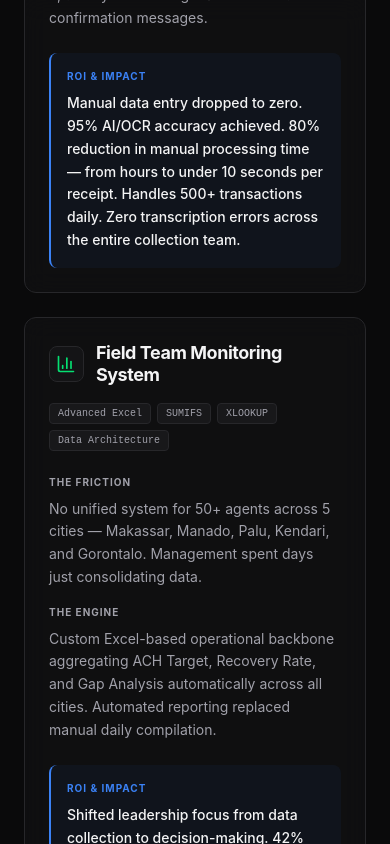
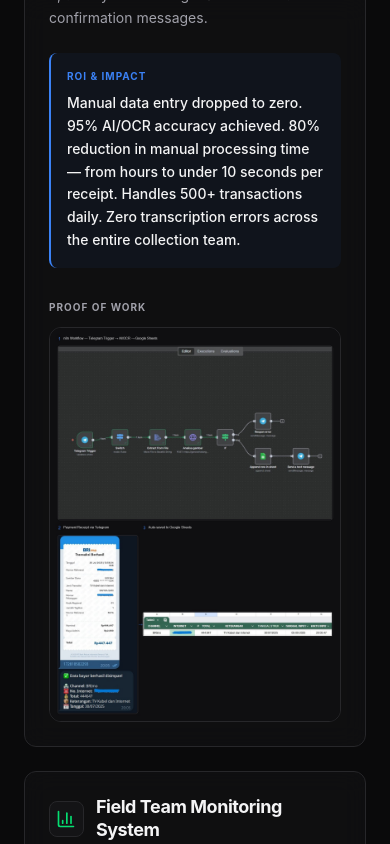
Before and after one commit to tamtam2492/portfolio, a React (Vite) app: page / in a window 390 px wide. Shown: the part 6546-7390 px from the top of the page. Built offline with nearby package versions, Linux system fonts and the light colour scheme.

Commit message:
Add payment automation proof image (composite n8n + struk + sheet)

```diff
--- a/public/portfolio-print.html
+++ b/public/portfolio-print.html
@@ -256,6 +256,10 @@
         <div class="label">Result</div>
         <p>Manual data entry dropped to zero. <strong>95% AI/OCR accuracy achieved.</strong> <strong>80% reduction in manual processing time</strong> — from hours to under 10 seconds per receipt. Handles 500+ transactions daily. Zero transcription errors across the entire collection team.</p>
       </div>
+      <div class="project-row" style="margin-top:12px; margin-bottom:0">
+        <div class="label">Proof of Work</div>
+        <img src="/payment-automation-proof.jpg" alt="Payment Receipt Automation — n8n workflow, Telegram receipt, Google Sheets output" style="width:100%; border-radius:8px; border:1px solid #c8d8e8; margin-top:6px;" />
+      </div>
     </div>
   </div>
 
--- a/src/App.tsx
+++ b/src/App.tsx
@@ -37,7 +37,8 @@ const clients = [
         solution: "Built an end-to-end n8n workflow. AI/OCR extracts data from receipt photos, validates it, and syncs to Google Sheets with auto-confirmation messages.",
         roi: "Manual data entry dropped to zero. 95% AI/OCR accuracy achieved. 80% reduction in manual processing time — from hours to under 10 seconds per receipt. Handles 500+ transactions daily. Zero transcription errors across the entire collection team.",
         tools: ["n8n", "Telegram Bot API", "AI / OCR", "Google Sheets", "REST API"],
-        icon: <Zap className="w-5 h-5 text-blue-400" />
+        icon: <Zap className="w-5 h-5 text-blue-400" />,
+        image: "/payment-automation-proof.jpg"
       },
       {
         id: "field-monitoring",
@@ -433,6 +434,14 @@ export default function App() {
                         <div className="text-[10px] uppercase tracking-widest font-bold text-brand-accent mb-2">ROI & Impact</div>
                         <p className="text-sm font-medium leading-relaxed">{project.roi}</p>
                       </div>
+                      {project.image && (
+                        <div className="md:col-span-3 mt-2">
+                          <div className="text-[10px] uppercase tracking-widest font-bold text-brand-muted mb-3">Proof of Work</div>
+                          <a href={project.image} target="_blank" rel="noopener noreferrer" className="block">
+                            <img src={project.image} alt={`${project.title} proof`} className="w-full rounded-xl border border-brand-border hover:border-brand-accent/50 transition-all" />
+                          </a>
+                        </div>
+                      )}
                     </motion.div>
                   ))}
                 </div>
```
Also changed, not shown: public/payment-automation-proof.jpg (added).
